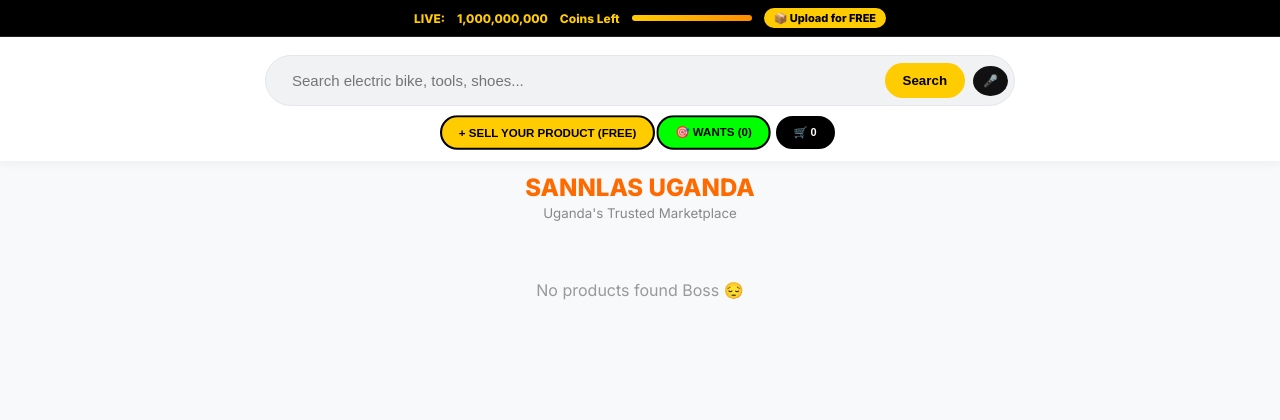
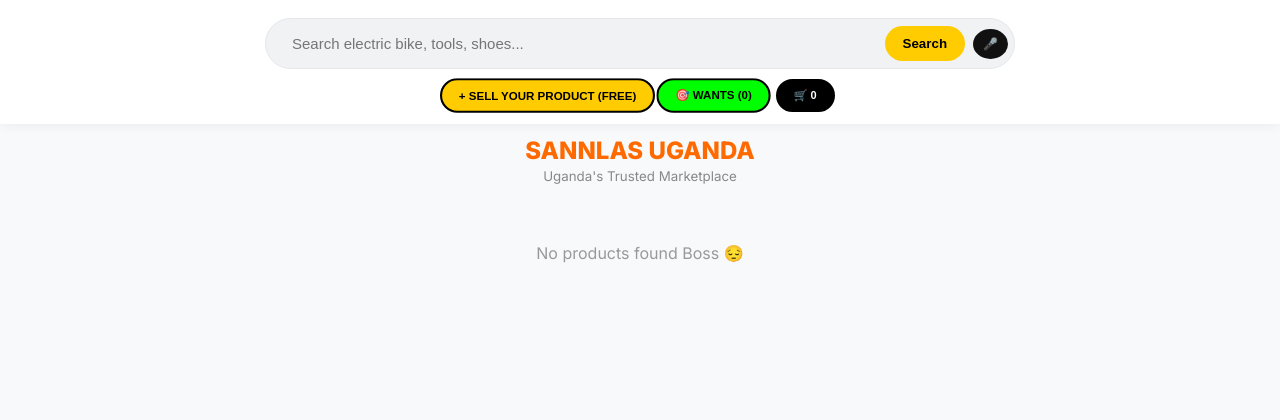
Before and after one commit to sannlas-uganda/Sannlas, a Flask app: page / in a window 1280 px wide. Shown: the part 67-487 px from the top of the page. Run offline with Flask 3, Linux system fonts and the light colour scheme; data that the repository does not hold is empty; some libraries are stand-ins or nearby versions.

Commit message:
Update index.html

```diff
--- a/templates/index.html
+++ b/templates/index.html
@@ -137,7 +137,6 @@ body{font-family:'Inter',Arial,sans-serif;background:#f8f9fb;color:#111;overflow
     <button onclick="doLogout()" style="background:#ff0000;color:#fff;padding:14px;border:none;border-radius:12px;font-weight:900;text-align:left">🚪 Logout</button>
   </div>
 </div>
-<div class="coin-live-bar"><span class="live-dot"></span> LIVE: <span id="coinsRemaining">1,000,000,000</span> Coins Left <div class="coin-progress"><div class="coin-progress-fill" id="coinProgressFill"></div></div><span style="background:#FFCC02;color:#000;padding:3px 10px;border-radius:12px;font-size:11px">📦 Upload for FREE</span></div>
 <div class="search-section">
 <div class="search-wrap" style="position:relative;">
 <input id="searchInput" placeholder="Search electric bike, tools, shoes..." oninput="showSuggestions(this.value); debouncedFilter()" autocomplete="off">
```
